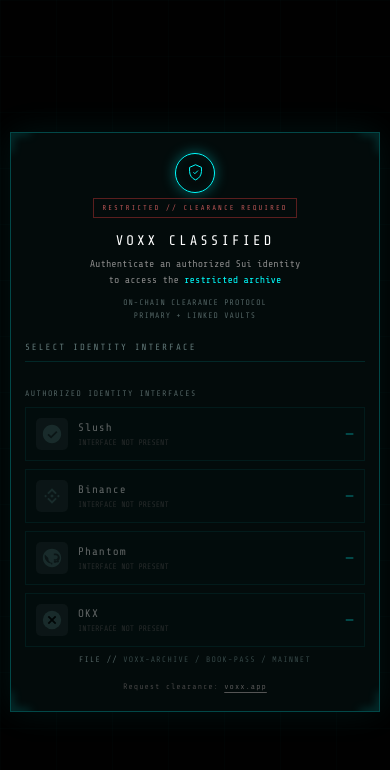
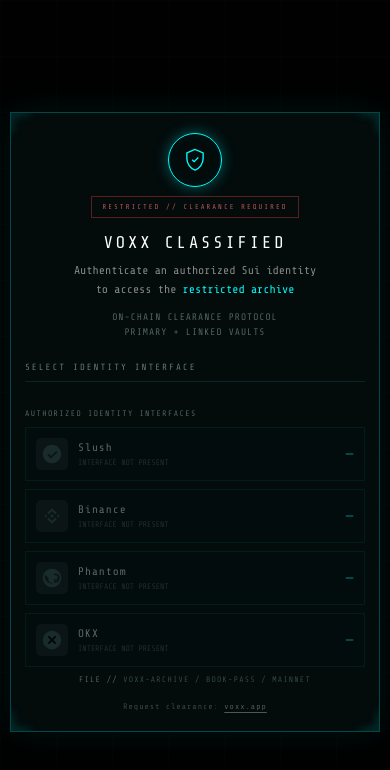
Before and after one commit to 0xmurphyf/Tale01, a plain HTML site: page index.html in a window 390 px wide. Drawn offline with nearby package versions, Linux system fonts and the light colour scheme.

Commit message:
style(gate): enlarge front-facing elements — card 520px, title 22px, shield 66px, bigger button/sub/scan-scope

```diff
--- a/index.html
+++ b/index.html
@@ -13,16 +13,16 @@
     body{min-height:100vh;min-height:100dvh;background-color:#010101;background-image:linear-gradient(rgba(0,255,255,.012) 1px,transparent 1px),linear-gradient(90deg,rgba(0,255,255,.012) 1px,transparent 1px);background-size:90px 90px;background-attachment:fixed;overflow-x:hidden}
     button{font:inherit}
     .stage{position:fixed;inset:0;display:flex;align-items:center;justify-content:center;padding:24px;background:radial-gradient(circle at center,rgba(0,255,255,.025),transparent 42%)}
-    .card{position:relative;width:460px;max-width:100%;min-height:440px;padding:48px 36px;border:1px solid var(--cyan-dim);background:var(--panel);box-shadow:0 0 35px rgba(0,255,255,.08);text-align:center;display:flex;flex-direction:column;align-items:center;justify-content:center}
+    .card{position:relative;width:520px;max-width:100%;min-height:460px;padding:52px 40px;border:1px solid var(--cyan-dim);background:var(--panel);box-shadow:0 0 35px rgba(0,255,255,.08);text-align:center;display:flex;flex-direction:column;align-items:center;justify-content:center}
     .corner{position:absolute;width:21px;height:21px;border-color:var(--cyan);filter:drop-shadow(0 0 5px rgba(0,255,255,.5))}
     .corner.tl{top:-2px;left:-2px;border-top:2px solid;border-left:2px solid}.corner.tr{top:-2px;right:-2px;border-top:2px solid;border-right:2px solid}.corner.bl{bottom:-2px;left:-2px;border-bottom:2px solid;border-left:2px solid}.corner.br{right:-2px;bottom:-2px;border-right:2px solid;border-bottom:2px solid}
-    .shield{width:49px;height:49px;border:1px solid var(--cyan);border-radius:50%;display:grid;place-items:center;margin:0 auto 18px;color:var(--cyan);box-shadow:0 0 14px rgba(0,255,255,.35),inset 0 0 12px rgba(0,255,255,.05)}
-    .shield svg{width:23px;height:23px;fill:none;stroke:currentColor;stroke-width:1.25}
-    .title{margin:0 0 8px;color:#fff;font-size:16px;font-weight:400;letter-spacing:4px}
-    .sub{margin:0 0 12px;color:var(--muted);font-size:11.5px;line-height:1.65}
+    .shield{width:66px;height:66px;border:1px solid var(--cyan);border-radius:50%;display:grid;place-items:center;margin:0 auto 22px;color:var(--cyan);box-shadow:0 0 14px rgba(0,255,255,.35),inset 0 0 12px rgba(0,255,255,.05)}
+    .shield svg{width:31px;height:31px;fill:none;stroke:currentColor;stroke-width:1.25}
+    .title{margin:0 0 10px;color:#fff;font-size:22px;font-weight:400;letter-spacing:5px}
+    .sub{margin:0 0 14px;color:var(--muted);font-size:13.5px;line-height:1.65}
     .sub b{color:var(--cyan);font-weight:400}
-    .scan-scope{margin:0 0 26px;color:#526363;font-size:9.5px;letter-spacing:1px;text-transform:uppercase;line-height:1.6}
-    .button{display:inline-flex;align-items:center;justify-content:center;min-width:194px;min-height:45px;padding:14px 32px;border:1px solid var(--cyan);background:var(--cyan-faint);color:var(--cyan);font-size:13px;letter-spacing:2px;cursor:pointer;transition:background .18s,box-shadow .18s,color .18s;box-shadow:0 0 12px rgba(0,255,255,.08)}
+    .scan-scope{margin:0 0 28px;color:#526363;font-size:11px;letter-spacing:1px;text-transform:uppercase;line-height:1.6}
+    .button{display:inline-flex;align-items:center;justify-content:center;min-width:210px;min-height:50px;padding:16px 36px;border:1px solid var(--cyan);background:var(--cyan-faint);color:var(--cyan);font-size:14px;letter-spacing:2px;cursor:pointer;transition:background .18s,box-shadow .18s,color .18s;box-shadow:0 0 12px rgba(0,255,255,.08)}
     .button:hover{background:rgba(0,255,255,.12);box-shadow:0 0 18px rgba(0,255,255,.22)}
     .button:disabled{opacity:.48;cursor:wait}
     .button.secondary{margin-top:10px;border-color:rgba(0,255,255,.35);background:transparent;color:#78aaaa}
@@ -58,7 +58,7 @@
     .wallet-mark{display:grid;place-items:center;width:36px;height:36px;border-radius:5px;background:#182526;color:var(--cyan);font-size:13px}
     .wallet-mark svg{width:22px;height:22px;fill:currentColor}
     .wallet-group-label{margin:7px 0 1px;color:#526363;font-size:8px;letter-spacing:1.4px;text-align:left}
-    .classification{margin:-5px 0 15px;padding:5px 9px;border:1px solid rgba(255,68,68,.35);color:#bb5656;font-size:8px;letter-spacing:2px;text-transform:uppercase}
+    .classification{margin:-5px 0 15px;padding:6px 11px;border:1px solid rgba(255,68,68,.35);color:#bb5656;font-size:9px;letter-spacing:2px;text-transform:uppercase}
     .case-ref{margin:8px 0 0;color:#354646;font-size:8px;letter-spacing:1.2px}
     .case-ref:before{content:"FILE // ";color:#526363}
     #gate .footer{margin-top:18px}
@@ -66,14 +66,14 @@
     @media(max-width:520px){
       body{background-size:56px 56px}
       .stage{padding:10px}
-      .card{min-height:auto;padding:28px 16px;width:100%}
-      .title,.result h2{font-size:14px;letter-spacing:3px}
+      .card{min-height:auto;padding:34px 18px;width:100%}
+      .title,.result h2{font-size:17px;letter-spacing:3px}
       #gate{padding:20px 14px;max-height:calc(100dvh - 20px);overflow-y:auto;justify-content:flex-start}
-      .shield{width:40px;height:40px;margin-bottom:10px}
-      .shield svg{width:19px;height:19px}
-      .scan-scope{margin-bottom:16px;font-size:8px}
-      .sub{font-size:10px;margin-bottom:8px}
-      .button{min-width:auto;width:100%;padding:12px 20px;font-size:11px;letter-spacing:1.5px}
+      .shield{width:54px;height:54px;margin-bottom:14px}
+      .shield svg{width:26px;height:26px}
+      .scan-scope{margin-bottom:18px;font-size:9.5px}
+      .sub{font-size:11.5px;margin-bottom:10px}
+      .button{min-width:auto;width:100%;padding:14px 20px;font-size:12.5px;letter-spacing:1.5px}
       .wallet-option{padding:10px 10px;min-height:50px;gap:10px;grid-template-columns:32px 1fr auto}
       .wallet-option img,.wallet-mark{width:32px;height:32px}
       .wallet-option strong{font-size:11px}
```
